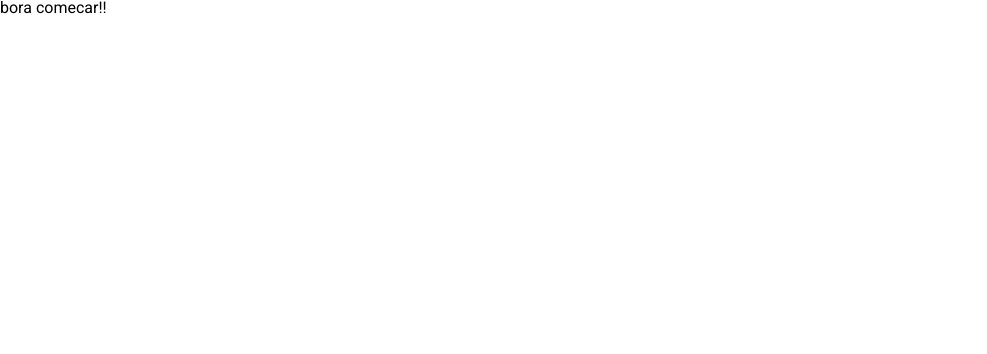
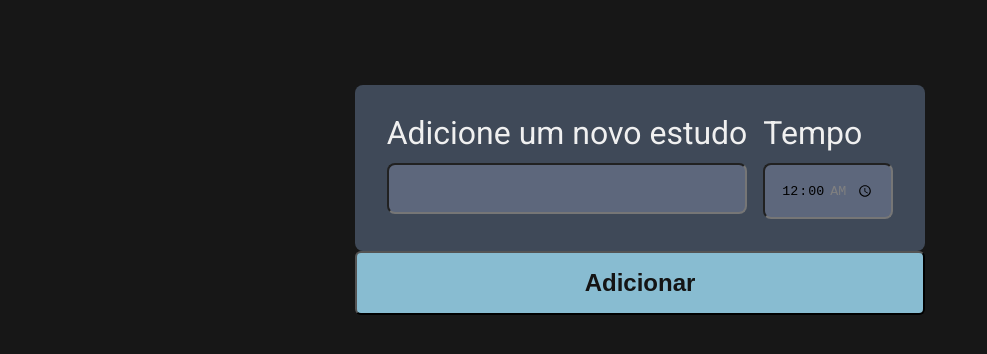
Before and after one commit to Gabrielbsb21/front-end, a React (Create React App) app in the folder focused-study/: page / in a window 1280 px wide. Shown: the top 354 px of the page, without its empty margins (0-987 px from the left). Built offline with nearby package versions, Linux system fonts and the light colour scheme.

Commit message:
✨ introduce new form component

```diff
--- a/focused-study/src/App.tsx
+++ b/focused-study/src/App.tsx
@@ -1,12 +1,11 @@
 import { ThemeProvider } from 'styled-components';
 import { defaultTheme } from './styles/themes/default';
+import { Main } from './components/Main';
 
 function App() {
   return (
     <ThemeProvider theme={defaultTheme}>
-      <div>
-        <h1>bora comecar!!</h1>
-      </div>
+      <Main />
     </ThemeProvider>
   );
 }
--- /dev/null
+++ b/focused-study/src/components/Form/index.tsx
@@ -0,0 +1,25 @@
+import { FormWrapper, Fieldset, Label, Input, Box, Button } from './style';
+
+export const Form = () => {
+  return (
+    <FormWrapper>
+      <Fieldset>
+        <Box>
+          <Label htmlFor="task">Adicione um novo estudo</Label>
+          <Input id="task" type="text" />
+        </Box>
+        <Box>
+          <Label htmlFor="time">Tempo</Label>
+          <Input
+            id="time"
+            type="time"
+            min="00:00:00"
+            max="01:30:00"
+            value="00:00:00"
+          />
+        </Box>
+      </Fieldset>
+      <Button>Adicionar</Button>
+    </FormWrapper>
+  );
+};
--- /dev/null
+++ b/focused-study/src/components/Form/style.ts
@@ -0,0 +1,41 @@
+import styled from "styled-components";
+
+export const FormWrapper = styled.section`
+  display: flex;
+  flex-direction: column;
+`
+
+export const Fieldset = styled.fieldset`
+  background-color: #3F4958;
+  border-radius: 8px;
+  display: flex;
+  gap: 1rem;
+  padding: 2rem;
+`
+
+export const Input = styled.input`
+  padding: 1rem;
+  border-radius: 8px;
+  background-color: #5D677C;
+`
+
+export const Box = styled.div`
+  display: flex;
+  flex-direction: column;
+  gap: 0.875rem;
+`
+
+export const Label = styled.label`
+  color: #F0F0F0;
+  font-size: 2rem;
+`
+
+export const Button = styled.button`
+  background-color: #88BCD1;
+  border-radius: 6px;
+  color: #141414;
+  cursor: pointer;
+  font-size: 1.5rem;
+  font-weight: 600;
+  padding: 1rem 0.5rem;
+`
--- /dev/null
+++ b/focused-study/src/components/Main/index.tsx
@@ -0,0 +1,10 @@
+import { MainWrapper } from "./style";
+import { Form } from "../Form";
+
+export const Main = () => {
+  return (
+    <MainWrapper>
+      <Form />
+    </MainWrapper>
+  )
+}
--- /dev/null
+++ b/focused-study/src/components/Main/style.ts
@@ -0,0 +1,8 @@
+import styled from 'styled-components';
+
+export const MainWrapper = styled.main`
+  display: flex;
+  align-items: center;
+  justify-content: center;
+  height: 50vh;
+`;
--- a/focused-study/src/styles/global.ts
+++ b/focused-study/src/styles/global.ts
@@ -29,6 +29,7 @@ const GlobalStyle = createGlobalStyle`
   body {
     line-height: 1;
     font-family: 'Roboto', sans-serif;
+    background-color: #171717;
   }
   ol, ul {
     list-style: none;
```
Also changed, not shown: 1 other file (tests, documents, lock files or other folders).
